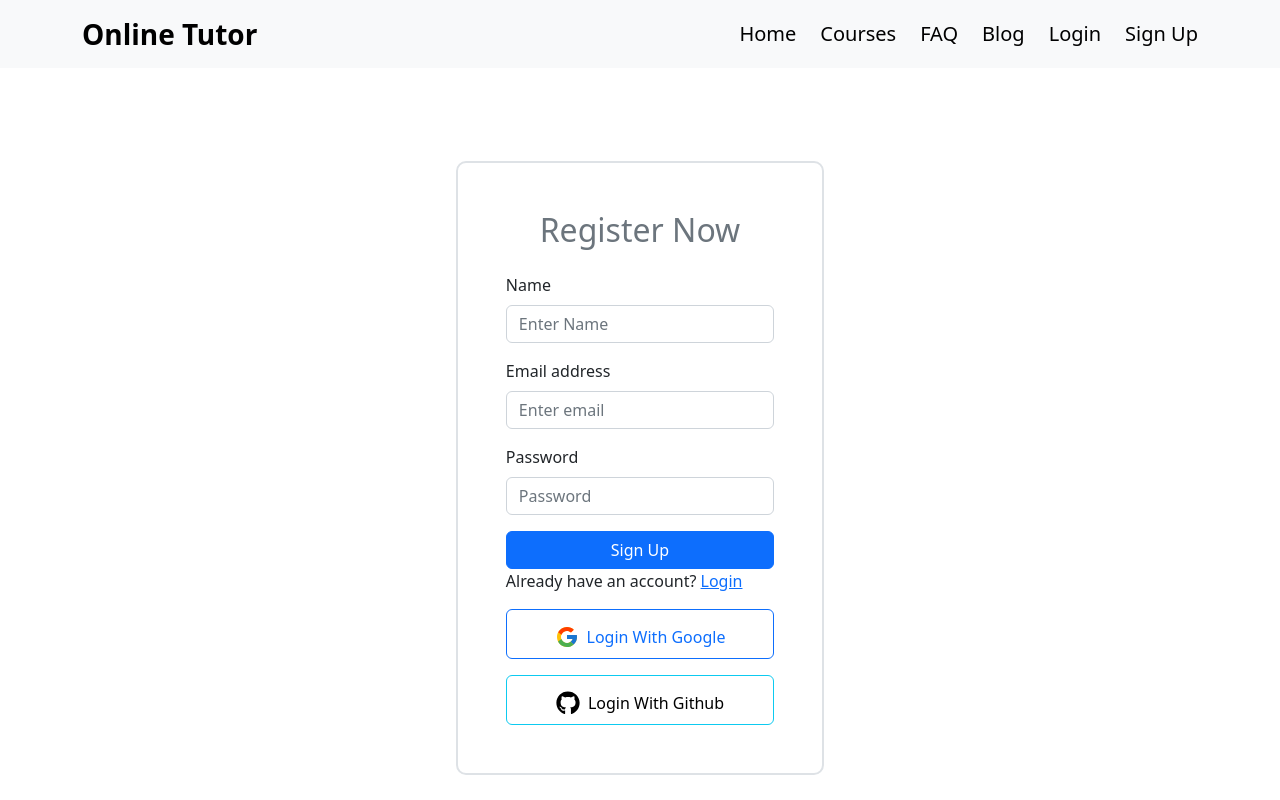
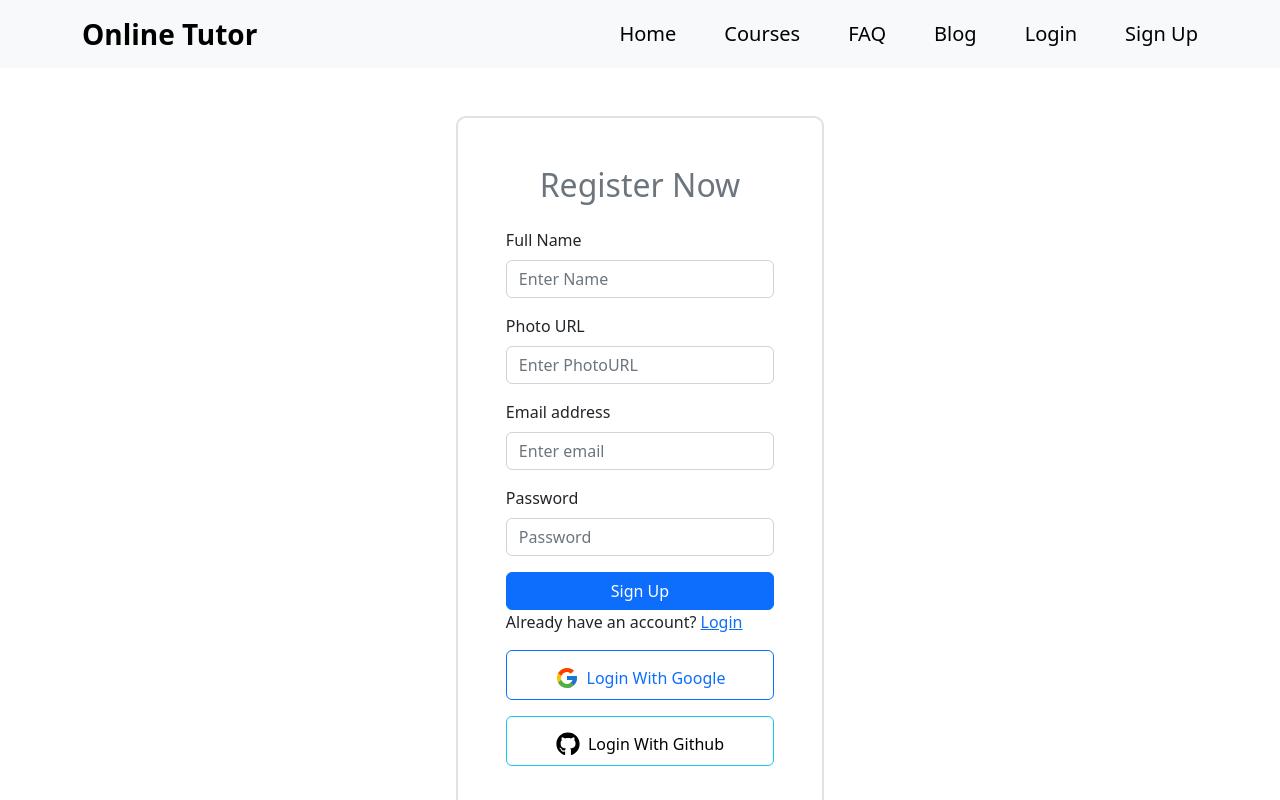
Before and after one commit to designer-mehedi/learning-app-client, a React (Create React App) app: page /register in a window 1280 px wide. Shown: the top 800 px of the page. Built offline with nearby package versions, Linux system fonts and the light colour scheme; no server answers.

Commit message:
course page updated

```diff
--- a/src/components/AllCourse.js
+++ b/src/components/AllCourse.js
@@ -1,12 +1,24 @@
 import React from 'react';
+import { Card, Button, Col } from "react-bootstrap";
 
 const AllCourse = ({course}) => {
+    const {img, title} = course;
     console.log(course);
     return (
-        <div>
-            <h2>Name: {course.title}</h2>
-        </div>
-    );
+		<Col lg="4" className="mb-4">
+			<Card>
+				<Card.Img height="180" variant="top" src={img} />
+				<Card.Body>
+					<Card.Title>{title}</Card.Title>
+					<Card.Text>
+						Some quick example text to build on the card title and
+						make up the bulk of the card's content.
+					</Card.Text>
+					<Button variant="primary" className="w-100">Details</Button>
+				</Card.Body>
+			</Card>
+		</Col>
+	);
 };
 
 export default AllCourse;
--- a/src/components/Courses.js
+++ b/src/components/Courses.js
@@ -10,19 +10,24 @@ const Courses = () => {
 	console.log(courses);
     return (
 		<div>
-			<Container>
+			<Container className="course-container py-5">
 				<Row>
 					<Col lg="3">
-						<h2>Left Side</h2>
-						{
-							courses.map(title => <Title title={title} key={title.id}></Title>)
-						}
+						<h2 className="mb-3">Courses</h2>
+						{courses.map((title) => (
+							<Title title={title} key={title.id}></Title>
+						))}
 					</Col>
 					<Col lg="9">
 						<h2>Main</h2>
-						{
-							courses.map(course => <AllCourse course={course} key={course.id}></AllCourse>)
-						}
+						<Row>
+							{courses.map((course) => (
+								<AllCourse
+									course={course}
+									key={course.id}
+								></AllCourse>
+							))}
+						</Row>
 					</Col>
 				</Row>
 			</Container>
--- a/src/components/ErrorPage.js
+++ b/src/components/ErrorPage.js
@@ -2,8 +2,9 @@ import React from 'react';
 
 const ErrorPage = () => {
     return (
-        <div>
-            <h2>Error Occured!!!</h2>
+        <div className="error-text text-center">
+            <h1>Oops!!</h1>
+            <h2>Error Occured</h2>
         </div>
     );
 };
--- a/src/components/Header.js
+++ b/src/components/Header.js
@@ -26,25 +26,25 @@ const Header = () => {
 					<Nav className="ms-auto fs-5">
 						<Link
 							to="/home"
-							className="text-decoration-none me-4 text-black"
+							className="text-decoration-none me-5 text-black"
 						>
 							Home
 						</Link>
 						<Link
 							to="/courses"
-							className="text-decoration-none me-4 text-black"
+							className="text-decoration-none me-5 text-black"
 						>
 							Courses
 						</Link>
 						<Link
 							to="/faq"
-							className="text-decoration-none me-4 text-black"
+							className="text-decoration-none me-5 text-black"
 						>
 							FAQ
 						</Link>
 						<Link
 							to="/blog"
-							className="text-decoration-none me-4 text-black"
+							className="text-decoration-none me-5 text-black"
 						>
 							Blog
 						</Link>
@@ -54,7 +54,7 @@ const Header = () => {
 							<>
 								<Link
 									to="/login"
-									className="text-decoration-none me-4 text-black"
+									className="text-decoration-none me-5 text-black"
 								>
 									Login
 								</Link>
--- a/src/components/Login.js
+++ b/src/components/Login.js
@@ -26,8 +26,8 @@ const Login = () => {
 	};
 
 	return (
-		<div>
-			<Container className="reg-form d-flex">
+		<div className="reg-form py-5">
+			<Container className="d-flex py-5">
 				<Form
 					onSubmit={handleSubmit}
 					className="form m-auto border border-2 p-5"
@@ -54,8 +54,9 @@ const Login = () => {
 					<Button variant="primary" className="w-100" type="submit">
 						Login
 					</Button>
-                    <p>New User? <Link to="/register">Create an account</Link></p>
-
+					<p>
+						New User? <Link to="/register">Create an account</Link>
+					</p>
 				</Form>
 			</Container>
 		</div>
--- a/src/components/Register.js
+++ b/src/components/Register.js
@@ -48,7 +48,7 @@ const Register = () => {
 
     return (
 		<div>
-			<Container className="reg-form d-flex">
+			<Container className="reg-form d-flex py-5">
 				<Form
 					onSubmit={handleSubmit}
 					className="form m-auto border border-2 p-5"
@@ -56,12 +56,20 @@ const Register = () => {
 					<Form.Text>
 						<h2 className="text-center mb-4">Register Now</h2>
 					</Form.Text>
-					<Form.Group className="mb-3" controlId="formBasicEmail">
-						<Form.Label>Name</Form.Label>
+					<Form.Group className="mb-3" controlId="formBasicName">
+						<Form.Label>Full Name</Form.Label>
 						<Form.Control
 							type="text"
 							name="name"
 							placeholder="Enter Name"
+						/>
+					</Form.Group>
+					<Form.Group className="mb-3" controlId="formBasicPhotoURL">
+						<Form.Label>Photo URL</Form.Label>
+						<Form.Control
+							type="text"
+							name="photoURL"
+							placeholder="Enter PhotoURL"
 						/>
 					</Form.Group>
 					<Form.Group className="mb-3" controlId="formBasicEmail">
--- a/src/components/Title.js
+++ b/src/components/Title.js
@@ -3,8 +3,8 @@ import { Link } from "react-router-dom";
 
 const Title = ({title}) => {
     return (
-        <div>
-            <Link>{title.title}</Link>
+        <div className="mb-3 border border-2 rounded px-4 py-2">
+            <Link className="text-decoration-none">{title.title}</Link>
         </div>
     );
 };
--- a/src/index.css
+++ b/src/index.css
@@ -17,7 +17,7 @@ code {
 }
 
 .reg-form{
-  height: 800px;
+  height: 100%;
 }
 .form{
   width: 33%;
@@ -27,3 +27,15 @@ code {
 .card-container{
   height: 100%;
 }
+
+.error-text {
+  height: 600px;
+  display: flex;
+  flex-direction: column;
+  justify-content: center;
+  align-items: center;
+}
+
+.course-container {
+  height: 100%;
+}
```
